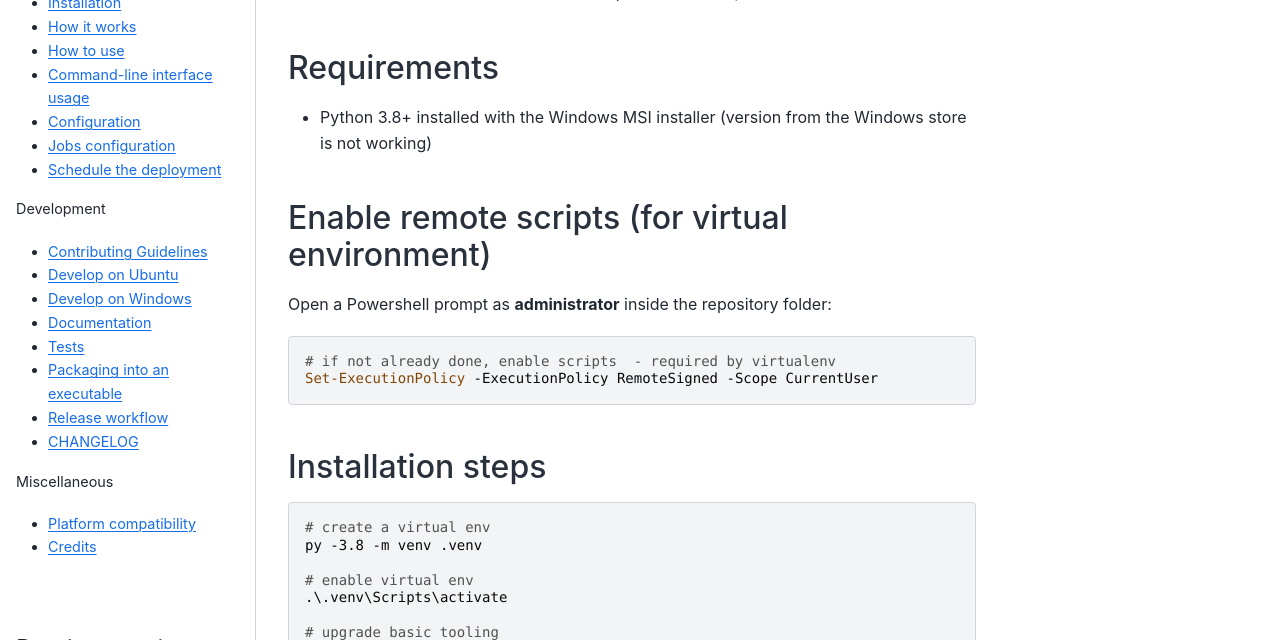
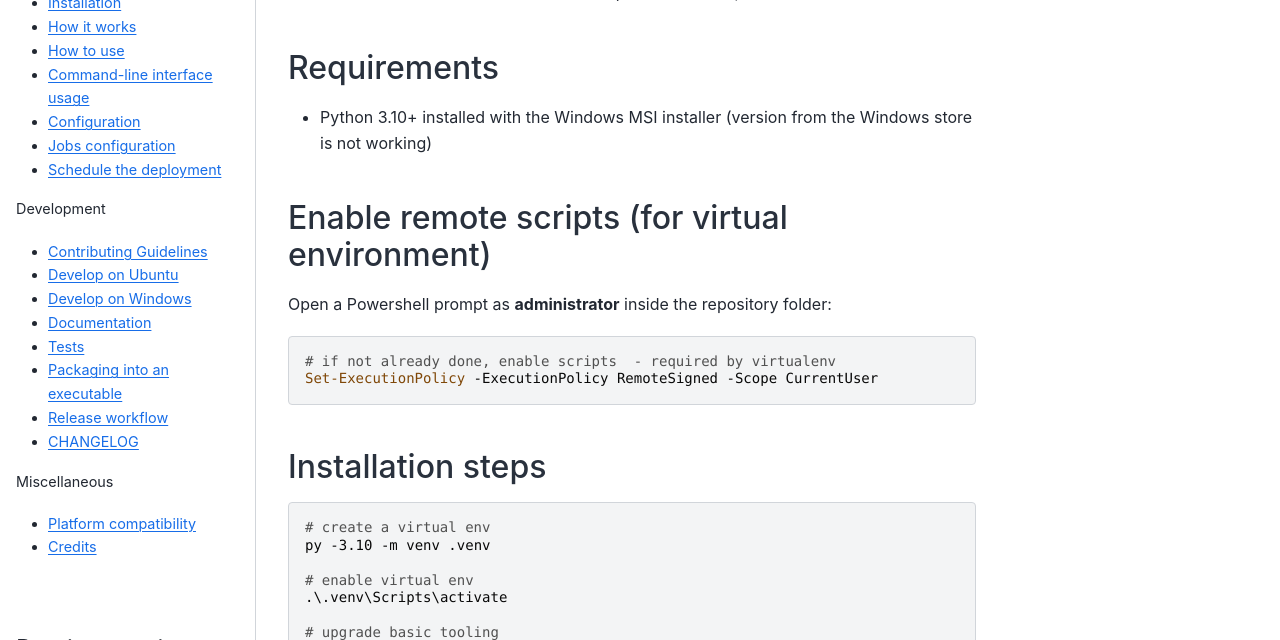
Before and after one commit to Guts/qgis-deployment-cli, a Sphinx documentation site: the page built from docs/development/windows.md, in a window 1280 px wide and 1184 px high. Shown: the part 200-840 px from the top of the window. Built offline with Sphinx 7.4.7 and the Sphinx Book theme 1.1.4, drawn with Linux system fonts in a browser that asks for light colours; pages that are not in the unit, such as notebooks, are missing from menus.

Commit message:
Apply minimal Python version

````diff
--- a/docs/development/windows.md
+++ b/docs/development/windows.md
@@ -6,7 +6,7 @@ Tested on:
 
 ## Requirements
 
-- Python 3.8+ installed with the Windows MSI installer (version from the Windows store is not working)
+- Python 3.10+ installed with the Windows MSI installer (version from the Windows store is not working)
 
 ## Enable remote scripts (for virtual environment)
 
@@ -21,7 +21,7 @@ Set-ExecutionPolicy -ExecutionPolicy RemoteSigned -Scope CurrentUser
 
 ```powershell
 # create a virtual env
-py -3.8 -m venv .venv
+py -3.10 -m venv .venv
 
 # enable virtual env
 .\.venv\Scripts\activate
````
